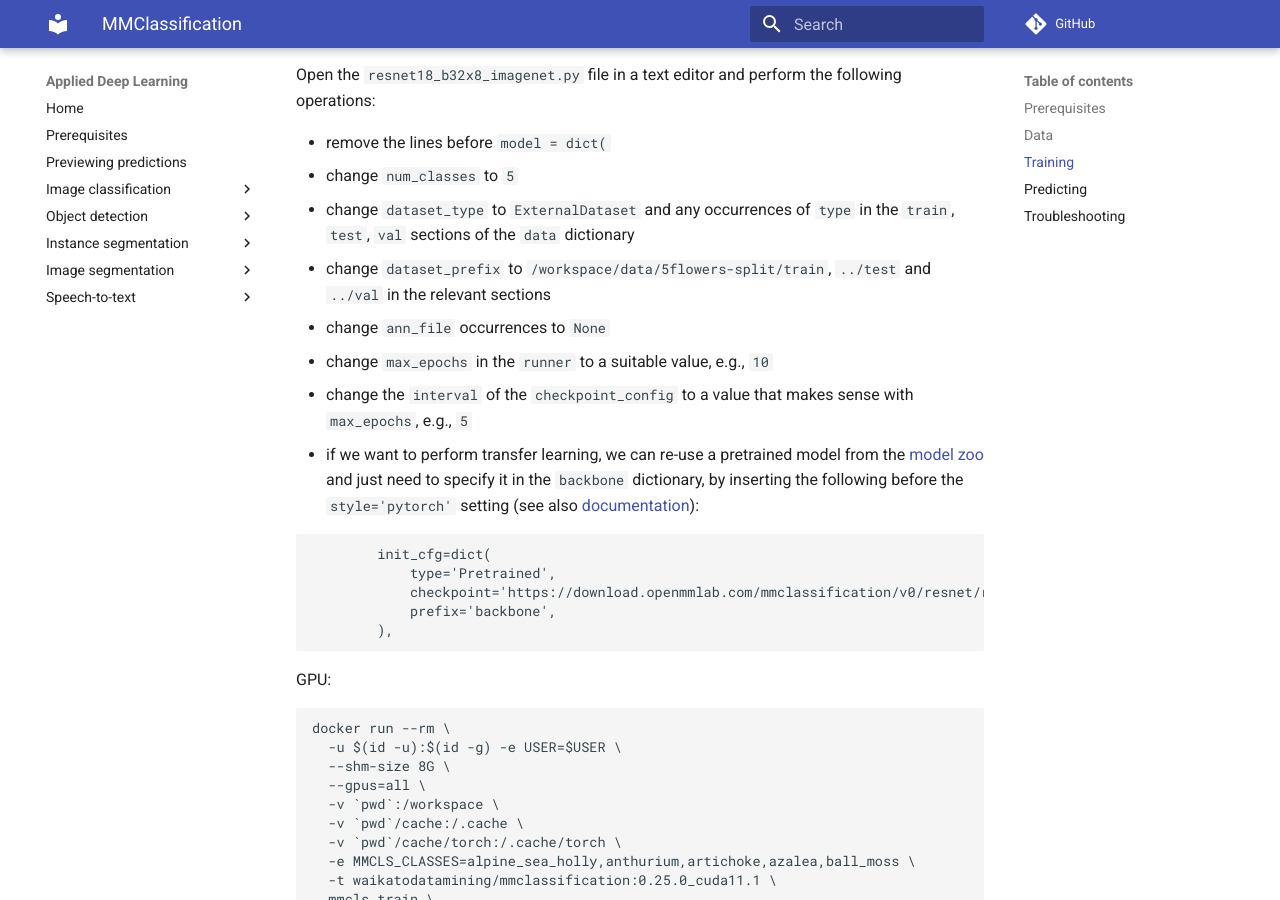
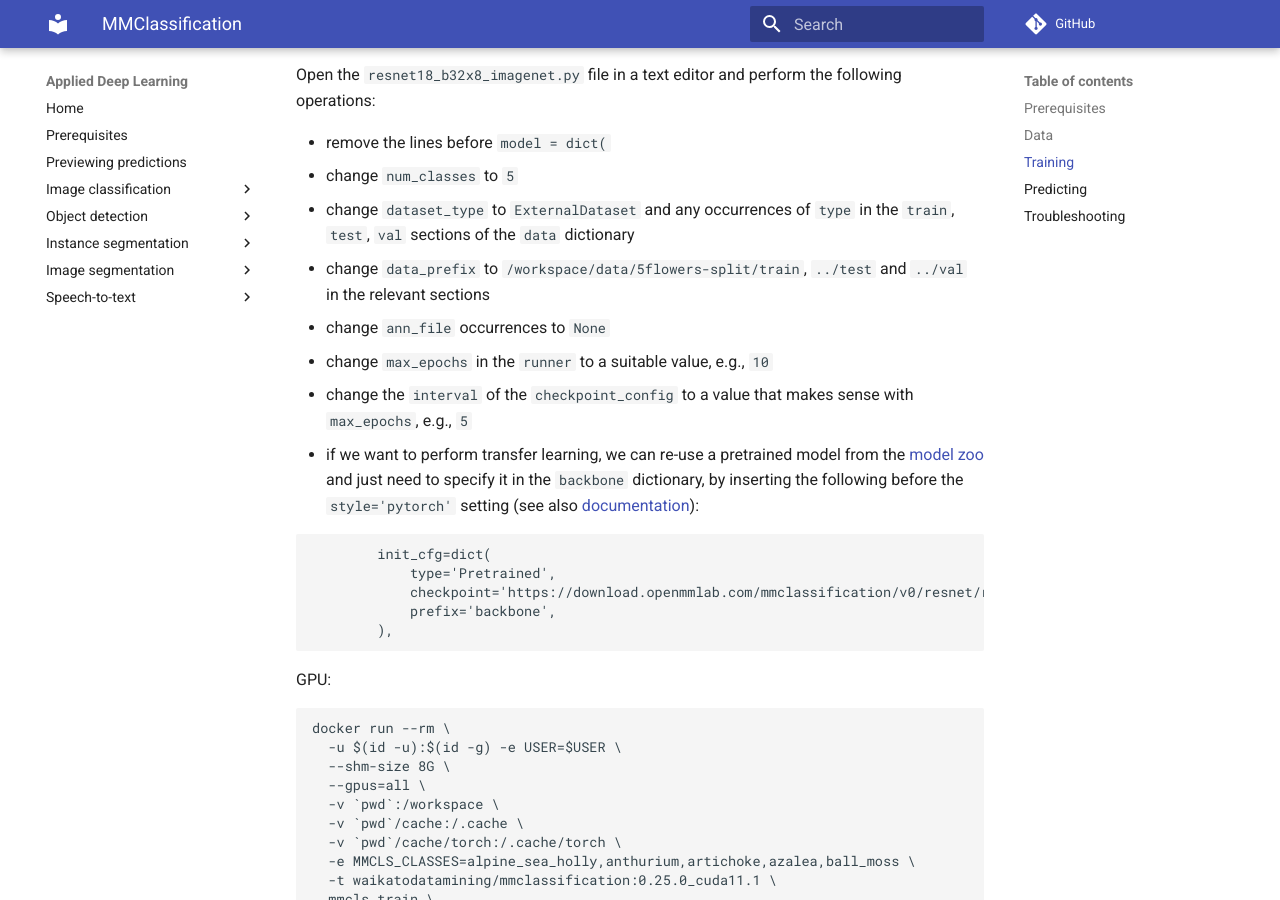
Before and after one commit to waikato-datamining/applied-deep-learning, an MkDocs documentation site: the page built from docs/image_classification/mmclassification.md, in a window 1280 px wide and 900 px high, scrolled down 2373 px. Built offline with MkDocs 1.6.1 and Material for MkDocs 9.7.7, drawn with Linux system fonts in a browser that asks for light colours; comment, search, counter and statistics services are not loaded.

Commit message:
dataset_prefix -> data_prefix

```diff
--- a/docs/image_classification/mmclassification.md
+++ b/docs/image_classification/mmclassification.md
@@ -123,7 +123,7 @@ Open the `resnet18_b32x8_imagenet.py` file in a text editor and perform the foll
 * remove the lines before `model = dict(`
 * change `num_classes` to `5`
 * change `dataset_type` to `ExternalDataset` and any occurrences of `type` in the `train`, `test`, `val` sections of the `data` dictionary
-* change `dataset_prefix` to `/workspace/data/5flowers-split/train`, `../test` and `../val` in the relevant sections
+* change `data_prefix` to `/workspace/data/5flowers-split/train`, `../test` and `../val` in the relevant sections
 * change `ann_file` occurrences to `None`
 * change `max_epochs` in the `runner` to a suitable value, e.g., `10`
 * change the `interval` of the `checkpoint_config` to a value that makes sense with `max_epochs`, e.g., `5`
```
